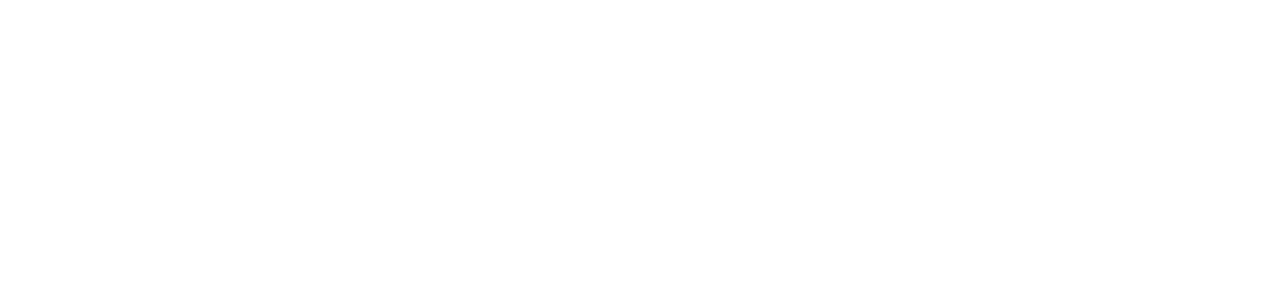
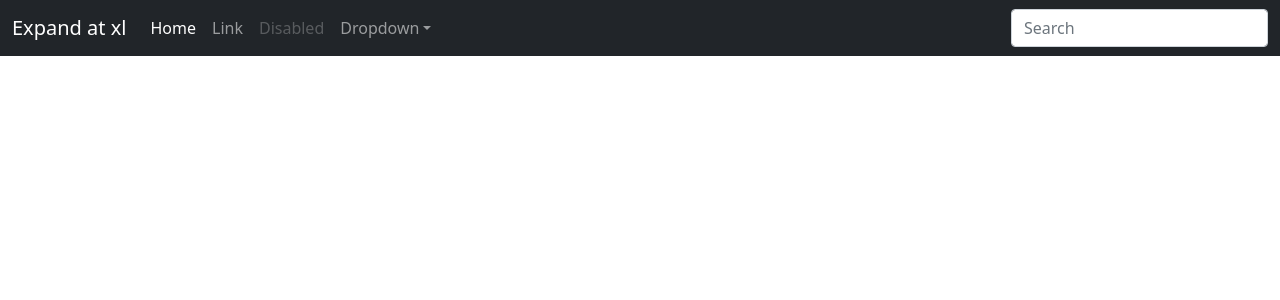
Before and after one commit to jeison-AK/FastShippings, a React (Create React App) app in the folder f_s/: page /nav in a window 1280 px wide. Before the commit this address had no page. Shown: the top 300 px of the page. Built offline with nearby package versions, Linux system fonts and the light colour scheme.

Commit message:
navBar
en otra pagina

```diff
--- a/f_s/src/App.js
+++ b/f_s/src/App.js
@@ -9,14 +9,15 @@
 
 //Component imports
 import Home from "./Components/homeComp";
-import learn from "./Components/learnComp";
-
+import NavBar from './Components/navBar';
 
 function App() {
   return (
     <Router>
       <Routes>
-        <Route path="/" element={<Home />} />
+        <Route path="/" element={<Home />}/>
+
+        <Route path="/nav" element={<NavBar /> }/>
 
       </Routes>
     </Router>
--- a/f_s/src/Components/homeComp.js
+++ b/f_s/src/Components/homeComp.js
@@ -1,8 +1,11 @@
 import React from 'react';
 import "./carrucel.css";
+import {Outlet} from "react-router-dom";
 
 function Home() {
   return (
+    <div>
+
     <div id="carouselExampleIndicators" class="carousel carousel-dark slide" data-bs-ride="carousel">
 
       <div class="carousel-indicators">
@@ -33,7 +36,9 @@
         <span class="carousel-control-next-icon" aria-hidden="true"></span>
         <span class="visually-hidden">Next</span>
       </button>
-    </div>
+      </div>
+      <Outlet/>
+      </div>
   )
 }
 
--- /dev/null
+++ b/f_s/src/Components/navBar.css
@@ -0,0 +1,7 @@
+body {
+  padding-bottom: 20px;
+}
+
+.navbar {
+  margin-bottom: 20px;
+}
--- a/f_s/src/Components/navBar.js
+++ b/f_s/src/Components/navBar.js
@@ -1,8 +1,9 @@
 import React from 'react';
-
-const navbar = () => {
+import "./navBar.css"
+function NavBar () {
     return (
 
+ <nav class="navbar navbar-expand-xl navbar-dark bg-dark" aria-label="Sixth navbar example">
     <div class="container-fluid">
       <a class="navbar-brand" href="#">Expand at xl</a>
       <button class="navbar-toggler" type="button" data-bs-toggle="collapse" data-bs-target="#navbarsExample06" aria-controls="navbarsExample06" aria-expanded="false" aria-label="Toggle navigation">
@@ -30,12 +31,13 @@
           </li>
         </ul>
         <form>
-          <input class="form-control" type="text" placeholder="Search" aria-label="Search">
+          <input class="form-control" type="text" placeholder="Search" aria-label="Search"/>
         </form>
       </div>
     </div>
+  </nav>
 
     );
 }
 
-export default navbar;
+export default NavBar;
```
